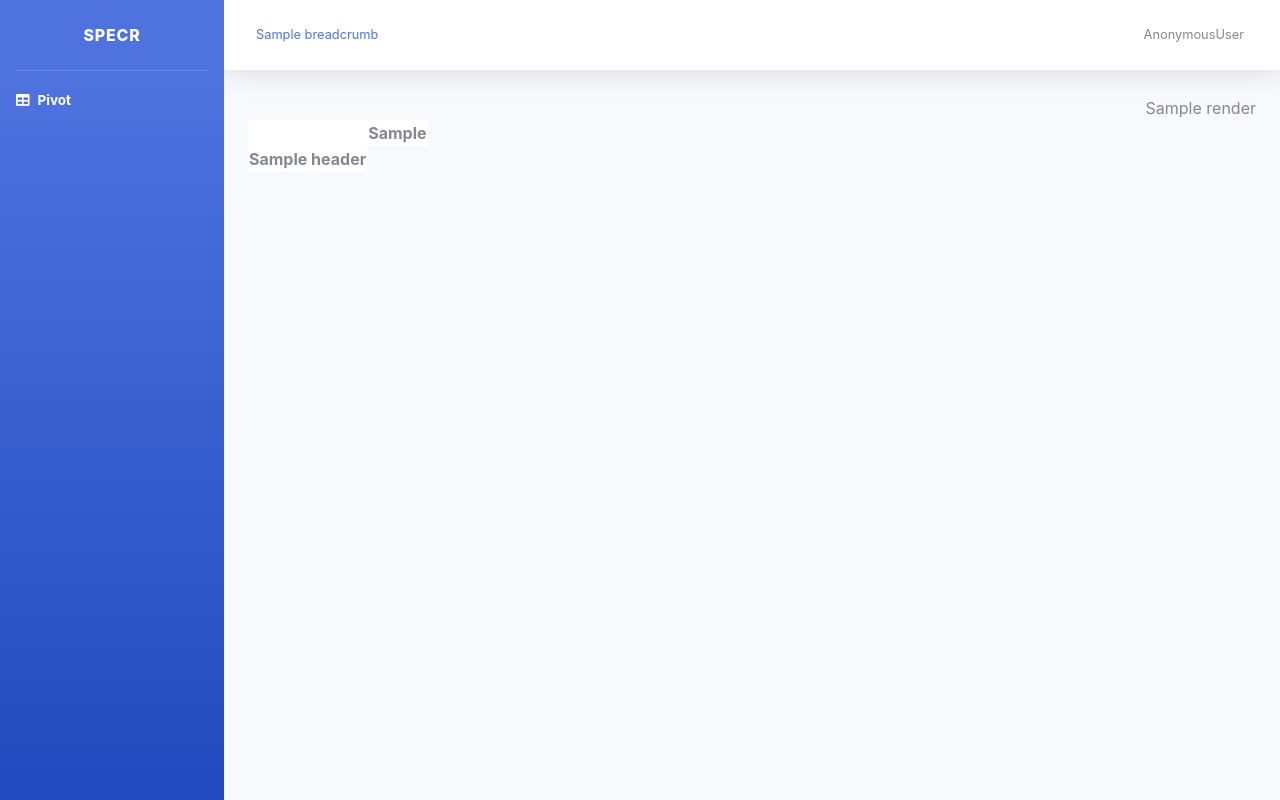
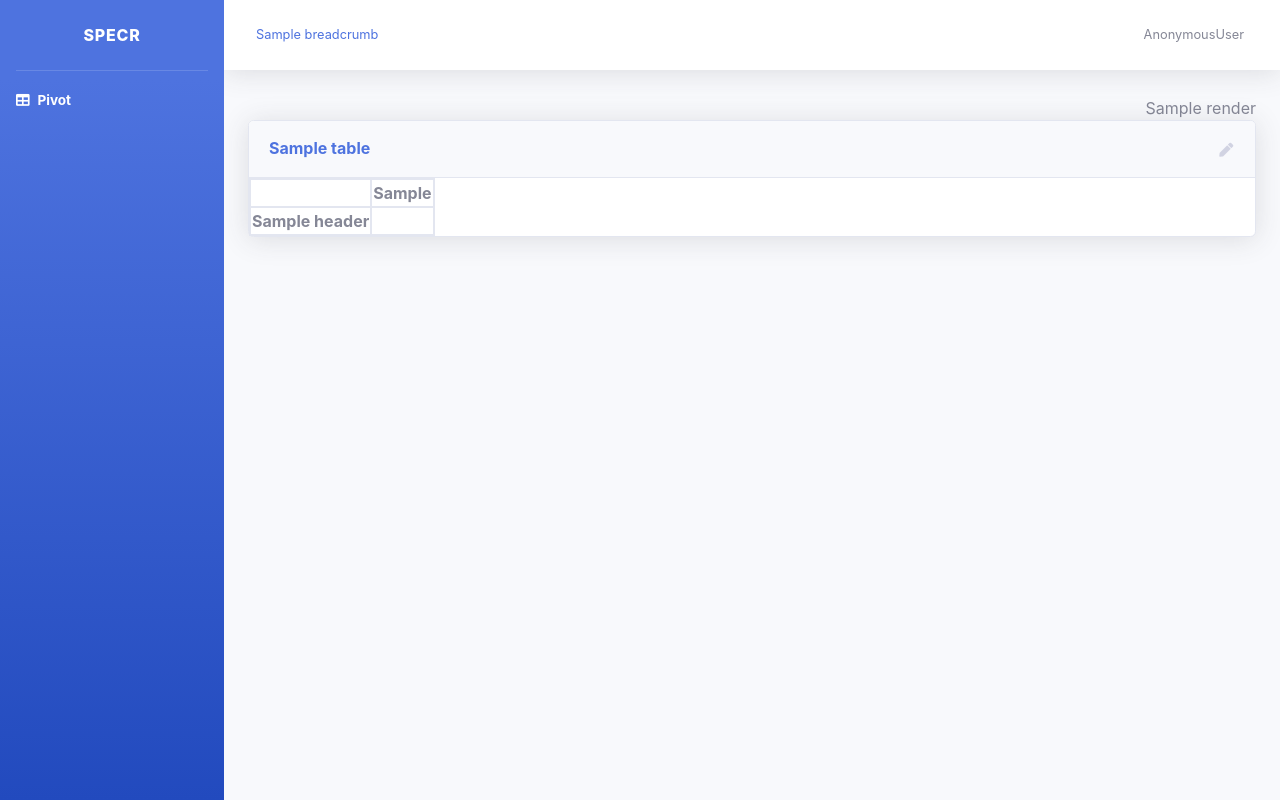
Before and after one commit to oreilm49/scrapy-django-ecommerce-analysis-tool, a Django app: template dashboard/templates/views/category_table.html in a window 1280 px wide. Run offline with Django 3.2, Linux system fonts and the light colour scheme; the template is opened without the code that fills it: most values are stand-ins (such as "Sample title", 1, 10 or a date in 2020); lists and menus that the app fills with data are empty; some libraries are stand-ins or nearby versions.

Commit message:
added styling to category table

```diff
--- a/dashboard/templates/views/category_table.html
+++ b/dashboard/templates/views/category_table.html
@@ -2,19 +2,26 @@
 {% load bootstrap4 %}
 
 {% block content %}
+    <div class="card shadow mb-4" style="max-height: 750px;">
+        <div class="card-header py-3 d-flex flex-row align-items-center justify-content-between">
+            <h6 class="m-0 font-weight-bold text-primary">{{ table.name }}</h6>
+            <a href="{% url 'dashboard:category-table-update' pk=table.pk %}">
+                <i class="fas fa-pen fa-sm fa-fw text-gray-400"></i>
+            </a>
+        </div>
         <table class="category-table">
             <thead>
-            <th></th>
+                <th class="cell"></th>
                 {% for x_axis_header in x_axis_values %}
-                <th>{{ x_axis_header }}</th>
+                    <th class="cell">{{ x_axis_header }}</th>
                 {% endfor %}
             </thead>
             <tbody>
                 {% for header, products in table_data.items %}
                     <tr>
-                    <th>{{ header }}</th>
+                        <th class="cell">{{ header }}</th>
                         {% for x_header in x_axis_values %}
-                        <td>
+                            <td class="cell">
                             <table>
                                 <tr>
                                 {% for product in products %}
@@ -35,4 +42,5 @@
                 {% endfor %}
             </tbody>
         </table>
+    </div>
 {% endblock %}
```
Lines whose indentation alone changed are shown as unchanged.
